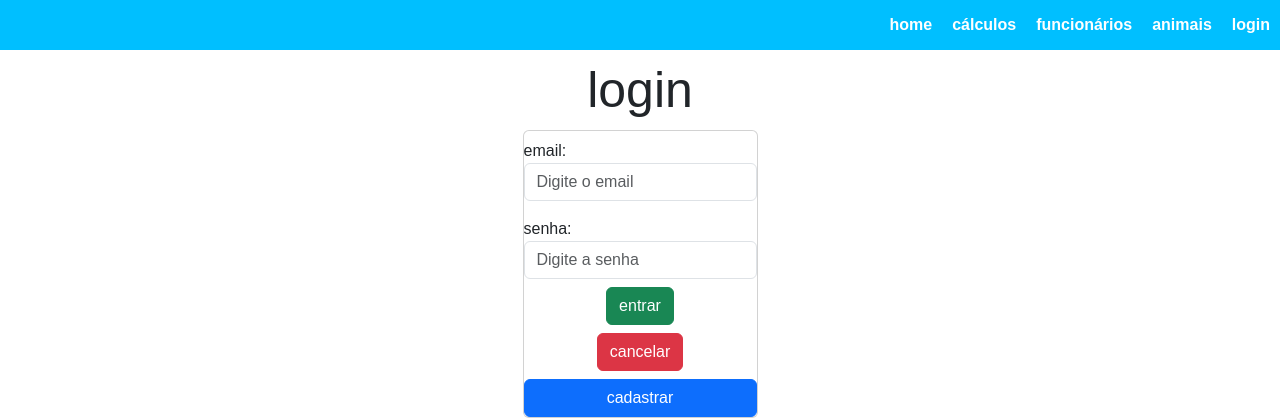
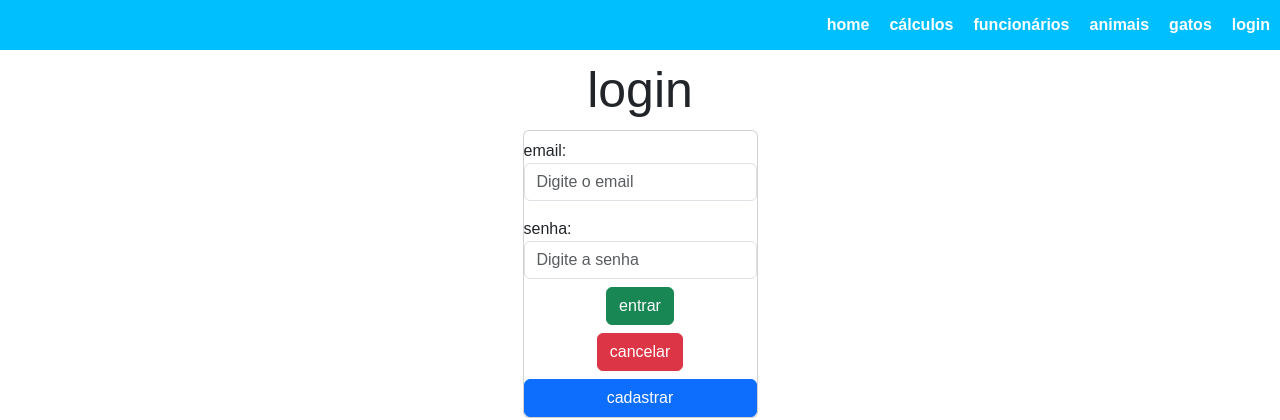
Before and after one commit to larahrs/Frontend_3S, a Flask app: page /logar in a window 1280 px wide. Shown: the top 420 px of the page. Run offline with Flask 3, Linux system fonts and the light colour scheme.

Commit message:
frontend

```diff
--- /dev/null
+++ b/api_routes/routes.py
@@ -0,0 +1,14 @@
+import requests
+
+base_url = "https://api.thecatapi.com/v1"
+
+def get_gatos():
+    url = f"{base_url}/breeds"
+    resposta = requests.get(url)
+
+    return resposta.json()
+
+
+def get_breeds():
+    url = f"{base_url}/breeds"
+    resposta = requests.get(url)
--- a/app.py
+++ b/app.py
@@ -1,5 +1,7 @@
 from flask import Flask, render_template, request, flash, redirect, url_for
 from sqlalchemy.exc import SQLAlchemyError
+
+from api_routes import routes
 from database import db_session, Funcionario
 from sqlalchemy import select, and_, func
 from flask_login import LoginManager, login_required, login_user, logout_user
@@ -308,6 +310,11 @@ def animais():
     return render_template('animais.html')
 
 
+@app.route('/gatos')
+def listar_gatos():
+    gatos = routes.get_gatos()
+    return render_template('gatos.html', gatos=gatos)
+
 # TODO Final do código
 
 if __name__ == '__main__':
--- a/templates/base.html
+++ b/templates/base.html
@@ -24,6 +24,7 @@
         <li><a href="{{ url_for('calculos') }}">cálculos</a></li>
         <li><a href="{{ url_for('funcionarios') }}">funcionários</a></li>
         <li><a href="{{ url_for('animais') }}">animais</a></li>
+        <li><a href="{{ url_for('gatos') }}">gatos</a></li>
 
         {% if current_user.is_authenticated %}
         <li><a data-bs-toggle="modal" data-bs-target="#modallogout" href="">{{ current_user.nome }}</a></li>
--- /dev/null
+++ b/templates/gatos.html
@@ -0,0 +1,5 @@
+{% extends 'base.html' %}
+
+{% block conteudo %}
+
+{% endblock %}
```
